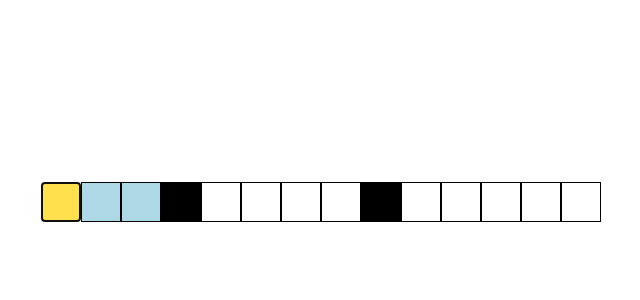
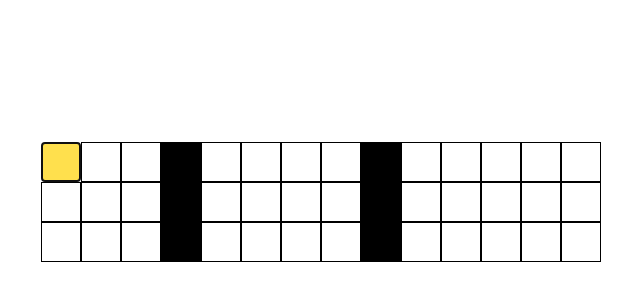
Before and after one commit to okputadora/react-crossword, a React (Create React App) app: page / in a window 1280 px wide. Shown: the part 198-498 px from the top of the page, without its empty margins (319-959 px from the left). Built offline with nearby package versions, Linux system fonts and the light colour scheme.

Commit message:
allow for multiple rows

```diff
--- a/src/App.js
+++ b/src/App.js
@@ -3,11 +3,12 @@ import './App.css';
 import Cell from './Cell'
 class App extends Component {
   state = {
-    board: "___#____#_____",
+    board: ["___#____#_____", "___#____#_____", "___#____#_____"],
     currentSquare: 0,
     currentWord: [],
     directionAcross: true
   }
+  boardWidth = this.state.board[0].length;
   componentWillMount(){
     this.findCurrentWord(0);
   }
@@ -69,42 +70,54 @@ class App extends Component {
         }
       }
     }
+    // if we're going down we need to change id + 1 + the width of the grid
+    else if (!this.state.directionAcross){
+
+    }
   }
   render() {
-    const rows = this.state.board.split("").map((value, index) => {
+    const rows = []
+    let masterIndex = -1;
+    this.state.board.forEach((row, rowIndex) => {
+      let squares = row.split("").map((square, squareIndex) => {
+        masterIndex++
         let color = "black"
         let clickHandler;
-      if (value !== "#"){
+        if (square !== "#"){
           color = "white";
           // only add click handlers to white squares
           clickHandler = (event) => this.squareClickHandler(event)
         }
         // highlight current word
-      if (this.state.currentWord.indexOf(index) !== -1){
+        if (this.state.currentWord.indexOf(masterIndex) !== -1){
           color = "lightblue"
         }
 
         // highlight current box
         let inFocus = false;
-      if (index === this.state.currentSquare){
+        if (masterIndex === this.state.currentSquare){
           color = "#FFE04D"
           inFocus = true;
         }
         return (
           <Cell
             color={color}
-          id={index} key={index}
+            id={masterIndex} key={masterIndex}
             click={clickHandler}
             inFocus={inFocus}
             keyPress={(event) => this.keyPressHandler(event)}
           />
         )
       })
+        let newRow = <div style={{display: "flex"}}>{squares}</div>
+        rows.push(newRow)
+        masterIndex++
+    })
     return (
       <div className="container">
         <div className="d-flex align-items-center justify-content-center" style={{height: "100vh"}}>
           <div className="grid d-flex flex-column">
-            <div style={{display: "flex"}}>
+            <div>
               {rows}
             </div>
           </div>
```
Lines whose indentation alone changed are shown as unchanged.
